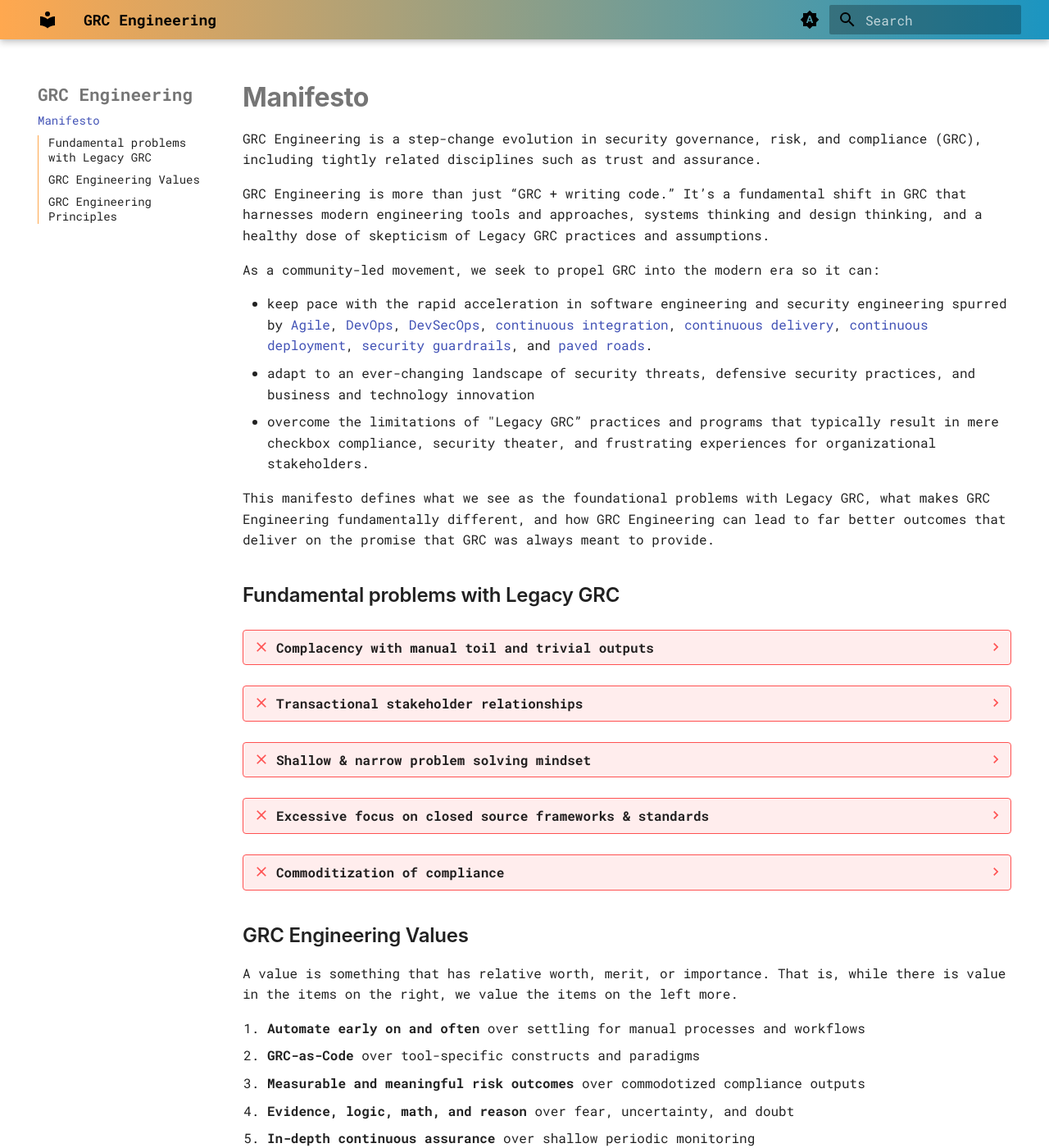
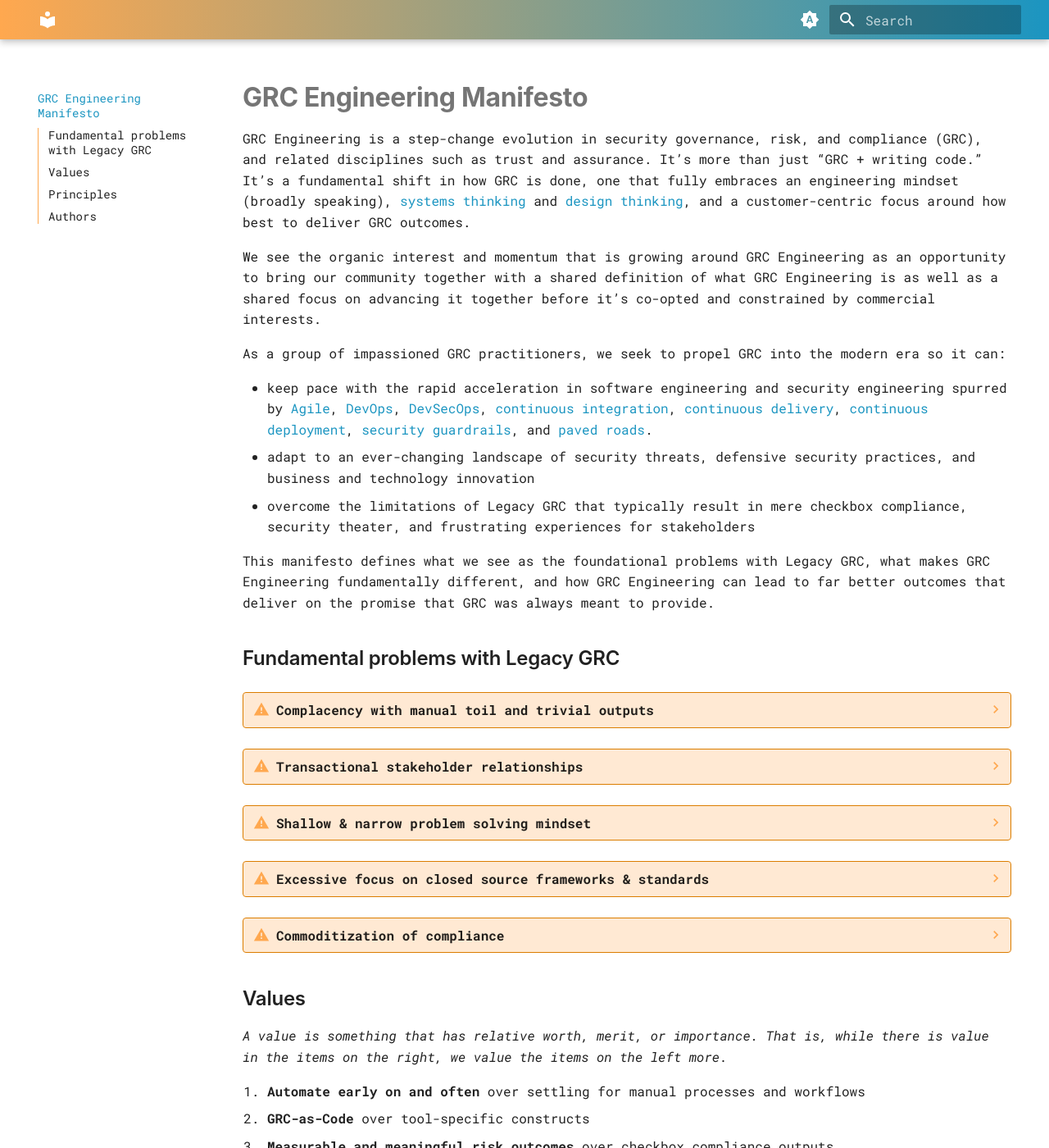
Before and after one commit to grcengineering/grcengineering.github.io, an MkDocs documentation site: the page built from docs/index.md, in a window 1280 px wide and 1400 px high. Shown: the whole window at 82% size. Built offline with MkDocs 1.6.1 and Material for MkDocs 9.7.7, drawn with Linux system fonts in a browser that asks for light colours; some web fonts are replaced; plug-ins that fetch from the network failed and are left out; some of the changed text lies outside the part shown.

Commit message:
Final edits to Manifesto v1.0

```diff
--- a/docs/index.md
+++ b/docs/index.md
@@ -1,69 +1,74 @@
-# Manifesto
+# GRC Engineering Manifesto
 
-GRC Engineering is a step-change evolution in security governance, risk, and compliance (GRC), including tightly related disciplines such as trust and assurance.
+GRC Engineering is a step-change evolution in security governance, risk, and compliance (GRC), and related disciplines such as trust and assurance. It’s more than just “GRC + writing code.”  It’s a fundamental shift in how GRC is done, one that fully embraces an engineering mindset (broadly speaking), [systems thinking](https://en.m.wikipedia.org/wiki/Systems_thinking) and [design thinking](https://en.m.wikipedia.org/wiki/Design_thinking), and a customer-centric focus around how best to deliver GRC outcomes.
 
-GRC Engineering is more than just “GRC + writing code.” It’s a fundamental shift in GRC that harnesses modern engineering tools and approaches, systems thinking and design thinking, and a healthy dose of skepticism of Legacy GRC practices and assumptions.
+We see the organic interest and momentum that is growing around GRC Engineering as an opportunity to bring our community together with a shared definition of what GRC Engineering is as well as a shared focus on advancing it together before it’s co-opted and constrained by commercial interests.
 
-As a community-led movement, we seek to propel GRC into the modern era so it can:
+As a group of impassioned GRC practitioners, we seek to propel GRC into the modern era so it can:
 
 * keep pace with the rapid acceleration in software engineering and security engineering spurred by [Agile](https://agilemanifesto.org/), [DevOps](https://en.m.wikipedia.org/wiki/DevOps), [DevSecOps](https://www.devsecops.org/), [continuous integration](https://en.m.wikipedia.org/wiki/Continuous_integration), [continuous delivery](https://en.m.wikipedia.org/wiki/Continuous_delivery), [continuous deployment](https://en.m.wikipedia.org/wiki/Continuous_deployment), [security guardrails](https://youtu.be/geumLjxtc54?si=MBILJ_qgFDqDqIGD), and [paved roads](https://www.slideshare.net/slideshow/the-paved-road-at-netflix/75867013).
 * adapt to an ever-changing landscape of security threats, defensive security practices, and business and technology innovation
-* overcome the limitations of "Legacy GRC” practices and programs that typically result in mere checkbox compliance, security theater, and frustrating experiences for organizational stakeholders.
+* overcome the limitations of Legacy GRC that typically result in mere checkbox compliance, security theater, and frustrating experiences for stakeholders
 
 This manifesto defines what we see as the foundational problems with Legacy GRC, what makes GRC Engineering fundamentally different, and how GRC Engineering can lead to far better outcomes that deliver on the promise that GRC was always meant to provide.
 
 ## Fundamental problems with Legacy GRC
 
-??? failure "Complacency with manual toil and trivial outputs"
+??? warning "Complacency with manual toil and trivial outputs"
 
-    Settling on manual and often disconnected activities leads to wasted time, error-riddled results, and limited effectiveness of GRC practices. And because manual activities don’t scale, GRC practitioners find themselves settling for low quality outputs and accepting them as “good enough” outcomes.
+    Settling on manual and disconnected GRC activities leads to wasted time, erroneous results, and limited effectiveness. Because manual activities don’t scale, GRC practitioners find themselves settling for low quality outputs, toiling away at producing mediocre outcomes that only affect or pertain to small fragments of an organization’s security and privacy programs.
 
-    **For example**: the practice of requiring screenshots for producing evidence of control effectiveness (make sure your system clock is visible!) or the practice of periodic look-back analyses (change request reviews, user access reviews, etc.), neither of which scale in ways that allow for demonstrating holistic control effectiveness, timely detection and correction of control deviations or failures, etc.
+    **For example**: the practice of requiring screenshots for producing evidence of control effectiveness (“make sure your system clock is visible!”) or the practice of periodic look-back analyses (change management reviews, user access reviews, etc.), neither of which scale in ways that allow for demonstrating holistic control effectiveness, timely detection and correction of control deviations or failures, etc.
 
-??? failure "Transactional stakeholder relationships"
+??? warning "Transactional stakeholder relationships"
 
-    Stakeholders and their needs aren’t fully accounted for or appreciated in GRC programs. They are often treated solely as “providers” of GRC activity inputs rather than providers who also consume what GRC provides to them. GRC teams tend to only reach out to stakeholders once a quarter or once a year when it’s time to produce evidence of a control or review and approve a policy. Likewise, GRC tools, processes, data, and experiences are tailored to the needs, desires, and opinions of GRC teams. This creates friction between teams, misinformed thinking within GRC, missed opportunities to create more effective solutions, and frustrating experiences for GRC teams and GRC stakeholders alike.
+    Stakeholders and their needs aren’t fully accounted for or appreciated in GRC programs. They are often treated solely as “providers” of GRC activity inputs rather than consumers of what GRC provides to them. GRC teams tend to only reach out to stakeholders once a quarter or once a year when it’s time to produce evidence of a control or review and approve a policy. A mindset of “what do I need from this stakeholder and when do I need it” prevails over a more customer-centric one of “how can I make it as easy as possible for this stakeholder to uphold their responsibilities and achieve their goals in the context of GRC?”
 
-??? failure "Shallow & narrow problem solving mindset"
+    Likewise, GRC tools, processes, data, and experiences are tailored to the needs, desires, and opinions of GRC teams. This creates friction between teams, misinformed thinking within GRC, missed opportunities to create more effective solutions, and frustrating experiences for GRC teams and GRC stakeholders alike.
 
-    Legacy GRC programs treat symptomatic issues in a whack-a-mole fashion without more deeply understanding and addressing root cause problems. This can be due to ignorance of how security risks manifest in the context of relevant threat activity; ignorance of what incentivizes stakeholder behavior; and/or ignorance of how incentive, reporting, and ownership structures exist within the organization. Over time this leads to a growing burden of toilsome and low- or no-value work.
+    **For example**: purpose-built risk register web applications that provide a UI and UX that are barely tolerable for GRC practitioners and that are beyond intolerable for software developers, IT admins, executives, and other organizational stakeholders. Rather than being able to collaborate with cross-functional stakeholders within their risk register, GRC practitioners are forced to live in their siloed tool, integrate with a separate work management tool, and sync items as needed for stakeholders to consume. This results in avoidable waste.
 
-    **For example**: mandating file integrity monitoring (FIM) without consideration for compensating controls, relevant threat activity, and workload architecture, resulting in lots of noise and increased user friction with little to no security or assurance value added.
+??? warning "Shallow & narrow problem solving mindset"
 
-??? failure "Excessive focus on closed source frameworks & standards"
+    Legacy GRC programs treat symptomatic issues in a whack-a-mole fashion without more deeply understanding and addressing root cause problems. This can be due to ignorance of how security risks manifest in the context of plausible threat activity; ignorance of what incentivizes stakeholder behavior; and/or ignorance of how reporting and ownership structures within an organization drive resource allocation and work execution. This leads to inefficient collaboration, continuous confusion between GRC teams and their stakeholders, and a lagging GRC goal achievement.
 
-    Highly static frameworks and industry standards - developed by small, disparate, closed-off, and slow-moving “authority” organizations - are too often seen as an end state to achieve (“we need to be compliant with CIS benchmarks!” or “we’ll use NIST 800-53 as our control set”). The incredible sprawl of disparately-defined yet highly-overlapping frameworks has inevitably led to a growing number of meta-frameworks. This inundation of industry standards has stifled independent and creative thinking among the GRC and InfoSec community writ large, paralyzing our ability to keep pace with a hyperactively evolving problem space. Legacy GRC programs struggle to account for relevant threat, workload, and organizational context when prescribing policies, standards, procedures, and controls. We are encumbered with ineffective and sometimes regressive solutions that fail to mitigate relevant security risk while creating unnecessary friction for stakeholders.
+    **For example**: mandating file integrity monitoring (FIM) as a must-have compliance requirement without consideration for alternative controls, relevant threat models, and workload architecture, resulting in lots of noise and increased user friction with little to no security assurance value added. Additionally, struggling to get GRC work prioritized by solely working directly with individual contributors or team managers, overlooking how senior leadership and/or other teams (e.g. Product Management) play a bigger role in work prioritization decisions.
+
+??? warning "Excessive focus on closed source frameworks & standards"
+
+    Highly static frameworks and industry standards – typically developed by small, disparate, closed-off, and slow-moving “authority” organizations – are too often seen as an end state to achieve (“we need to be compliant with CIS benchmarks!” or “we’ll use NIST 800-53 as our control set…because!”). The incredible sprawl of disparate-yet-overlapping frameworks has inevitably led to a growing number of meta-frameworks. This inundation of industry standards has stifled independent and creative thinking among the GRC and InfoSec community, paralyzing our ability to keep pace with a constantly evolving problem space.
+
+    Legacy GRC programs struggle to account for relevant threat models, workload designs, and organizational context when prescribing policies, standards, procedures, and controls. We are encumbered with ineffective and sometimes regressive solutions that fail to mitigate plausible and probable risks while creating unnecessary friction for stakeholders.
 
     **For example**: endlessly advocating for the “industry standard” practice of removing users’ local administrator access and implementing deny-by-default application allowlisting to protect against malware, while ignoring the obvious reality that these legacy approaches to endpoint and identity security controls would undermine organizations’ ability to innovate and thus would never be tolerated. This results in missed opportunities to explore alternative controls that are much likelier to be successfully implemented in an organization, such as [decentralized peer reviewed application allowlisting](https://cloud.google.com/blog/topics/developers-practitioners/peer-reviewed-allow-and-deny-software-installation-decisions-enable-scalable-protection) and [self-service just-in-time access (JITA) privilege escalation](https://github.com/SAP/macOS-enterprise-privileges) (here's an example of this for [Windows](https://github.com/pseymour/MakeMeAdmin)).
 
-??? failure "Commoditization of compliance"
+??? warning "Commoditization of compliance"
 
-    While the advent of compliance automation products and low cost audits have boosted GRC’s efficiency, the same cannot be said about the impact they’ve had on GRC’s effectiveness.
+    While the advent of compliance automation products and low-cost audits have boosted GRC’s efficiency, the same cannot be said about the impact they’ve had on GRC’s effectiveness. In other words: automating and streamlining Legacy GRC practices simply results in producing low-value outcomes faster. In this context, GRC is largely, if not entirely, valued as a sales enabler or a “cover-your-ass” necessity rather than as foundational for having strong security and privacy practices that sustainably improve organizational outcomes and customer value.
 
-    In other words: automating and streamlining low-value Legacy GRC practices simply results in producing more low-value outcomes, faster. In this context, GRC is largely, if not entirely, valued as a sales enabler or a “cover your ass” necessity rather than as foundational for quickly maturing and sustaining strong security and privacy practices that significantly improve organizational outcomes and customer value.
-
-## GRC Engineering Values
-A value is something that has relative worth, merit, or importance. That is, while there is value in the items on the right, we value the items on the left more.
+## Values
+_A value is something that has relative worth, merit, or importance. That is, while there is value in the items on the right, we value the items on the left more._
 
 1. **Automate early on and often** over settling for manual processes and workflows
-2. **GRC-as-Code** over tool-specific constructs and paradigms
-3. **Measurable and meaningful risk outcomes** over commodotized compliance outputs
+2. **GRC-as-Code** over tool-specific constructs
+3. **Measurable and meaningful risk outcomes** over checkbox compliance outputs
 4. **Evidence, logic, math, and reason** over fear, uncertainty, and doubt
 5. **In-depth continuous assurance** over shallow periodic monitoring
 6. **Stakeholder-centric UX** over building what works best for GRC teams
 7. **Shared fate partnerships** over transactional relationships
-8. **Open source community-developed solutions** over closed source vendor and industry organization solutions
+8. **Open source practitioner-developed solutions** over closed source vendor and industry organization paradigms
 
 
-## GRC Engineering Principles
+## Principles
+_A principle describes a fundamental truth of GRC Engineering that enables efficient, effective, and delightful GRC outcomes and experiences._
 
-??? success Shift GRC Left
+??? success "Shift, and start, GRC left"
 
-    By embedding GRC practices during the initial stages of development, all stakeholders (including GRC, Eng, Infra) can proactively address potential risks, ensure compliance, and maintain governance standards from the outset.
+    By embedding GRC practices during the initial stages of system or process development, all stakeholders (including GRC, Eng, Infra) can proactively avoid potential risks, be compliant-by-default, and start with well-governed processes and implementations that scale smoothly over time.
 
-??? success "Practitioners Build Better Solutions"
+??? success "Practitioners build better solutions"
 
-    When working together in an open, collaborative, and welcoming community, GRC practitioners, more so than vendors, government agencies, and industry organizations, are in the best position to define and build highly effective solutions to the problems they face on a regular basis. We have seen this be the case with best-in-class open source security solutions that have been developed by practitioners across other security domains over the years: Metasploit for offensive security, osquery for endpoint security, Trufflehog for credential security, etc.
+    When working together in an open, collaborative, and welcoming community, GRC practitioners – more so than vendors, government agencies, and industry organizations – are in the best position to define and build highly effective solutions to the problems they face on a regular basis. We have seen this be the case with best-in-class open source security solutions that have been developed by practitioners across other security domains over the years: Metasploit for offensive security, osquery for endpoint security, Trufflehog for credential security, Velociraptor for threat hunting, etc.
 
 ??? success "GRC as a product"
 
@@ -71,12 +76,18 @@ A value is something that has relative worth, merit, or importance. That is, whi
 
 ??? success "Threat-informed GRC"
 
-    A clear and current evidence-based understanding of relevant threats is necessary for effective control design and testing as well as risk assessment and management.
+    A clear and current evidence-based understanding of relevant threats and threat activity is necessary for effective control design, control testing, risk assessment, and risk management.
 
 ??? success "Systems thinking + design thinking"
 
-    When diagnosing problems and formulating solutions, it's crucial to identify underlying root causes, understand how they manifest, and what people’s experiences are like when dealing with them. Systems thinking allows us to make sense of the world around us by
+    Before trying to solve problems, it's essential to clearly identify the underlying root causes of them, understand how those root causes manifest symptomatically, and what people’s experiences are when dealing with them. Systems thinking allows us to more effectively make sense of problems by understanding them in a more holistic context of a system, i.e. things that interact and interrelate in ways that produce patterns of behaviors in which they exist. Design thinking allows us to ideate and implement highly effective solutions that empathetically account for stakeholders’ experiences and needs, embraces participatory approaches to solution development, and prioritizes rapid prototyping and frequent solution iteration to incrementally deliver value to stakeholders, early on and often.
 
-??? success "Build vs. buy pragmatism"
-
-    Is the ROI of in-house developed GRC monitoring or automation solutions worth it? GRC teams should ask themselves questions around the long term feasibility of maintaining custom code, if there is a trained support team to carry on the product, and what tribal knowledge is at risk at any given point in time with regards to employee turnover.
+## Authors
+- [Ayoub Fandi](https://www.linkedin.com/in/ayoubfandi/)
+- [Akshay Finney](https://www.linkedin.com/in/akshay-finney/)
+- [Austin Rust](https://www.linkedin.com/in/austin-rust-1a5b2b3b/)
+- [Charles Nwatu](https://www.linkedin.com/in/cnwatu/)
+- [Emre Ugurlu](https://www.linkedin.com/in/emre-ugurlu-48596b116/)
+- [Justin Pagano](https://www.linkedin.com/in/justinpagano/)
+- [Terra Cooke](https://www.linkedin.com/in/terra-cooke-24552918/)
+- [Varun Gurnaney](https://www.linkedin.com/in/varungurnaney/)
--- a/docs/stylesheets/extra.css
+++ b/docs/stylesheets/extra.css
@@ -1,5 +1,14 @@
 .md-typeset .admonition, .md-typeset details {
     font-size: 1em;
+}
+
+a {
+  transition: color 500ms !important;
+  transition-behavior: normal !important;
+  transition-duration: 500ms !important;
+  transition-timing-function: ease !important;
+  transition-delay: 0s !important;
+  transition-property: color !important;
 }
 
 .md-typeset h1 {
@@ -28,7 +37,9 @@
     --md-primary-fg-color:        #ffa84fff;
     --md-primary-fg-color--dark:  rgb(188, 102, 16);
     --md-default-bg-color: #ffffff;
-    --md-primary-bg-color: #000000;
+    --md-primary-bg-color: #ffffff;
+    --md-typeset-a-color: #1b95c1ff;
+    --md-accent-fg-color: #ffa84fff;
 }
 
 [data-md-color-scheme="grcengineering-dark"] {
@@ -38,4 +49,47 @@
     --md-typeset-color: #ffffff;
     --md-default-fg-color--light: #ffffffcb;
     --md-primary-bg-color: #000000;
+    --md-typeset-a-color: #ffa84fff;
+    --md-accent-fg-color: #1b95c1ff;
+    --md-admonition-bg-color:  #000000;
+    --md-admonition-fg-color:  #ffffff;
+    --md-shadow-z2: 0 0.15rem 0.5rem rgb(255 255 255 / 25%), 0 0 0.2rem #1b95c1ff;
 }
+
+.md-typeset .warning>.admonition-title, .md-typeset .warning>summary {
+  background-color: rgba(255, 167, 79, 0.25);
+}
+
+.md-typeset .admonition.warning, .md-typeset details.warning {
+  border-color: #db7d00;
+}
+
+.md-typeset .warning>.admonition-title:before, .md-typeset .warning>summary:before {
+  background-color: #ffa84fff;
+}
+
+.md-typeset .warning>.admonition-title:after, .md-typeset .warning>summary:after {
+  color: #ffa84fff;
+}
+
+.md-typeset .success>.admonition-title, .md-typeset .success>summary {
+  background-color: rgba(27, 149, 193, 0.25);
+}
+
+.md-typeset .admonition.warning, .md-typeset details.success {
+  border-color: #1b95c1ff;
+}
+
+.md-typeset .warning>.admonition-title:before, .md-typeset .success>summary:before {
+  background-color: #1b95c1ff;
+}
+
+.md-typeset .warning>.admonition-title:after, .md-typeset .success>summary:after {
+  color: #1b95c1ff;
+}
+
+.md-typeset .admonition, .md-typeset details {
+  box-shadow: var(--md-shadow-z1);
+  color: var(--md-admonition-fg-color);
+  transition: box-shadow 500ms;
+}
--- a/mkdocs.yml
+++ b/mkdocs.yml
@@ -1,4 +1,4 @@
-site_name: GRC Engineering
+site_name: ""
 site_url: https://grc.engineering
 extra_css:
   - stylesheets/extra.css
```
Also changed, not shown: 2 other files.
